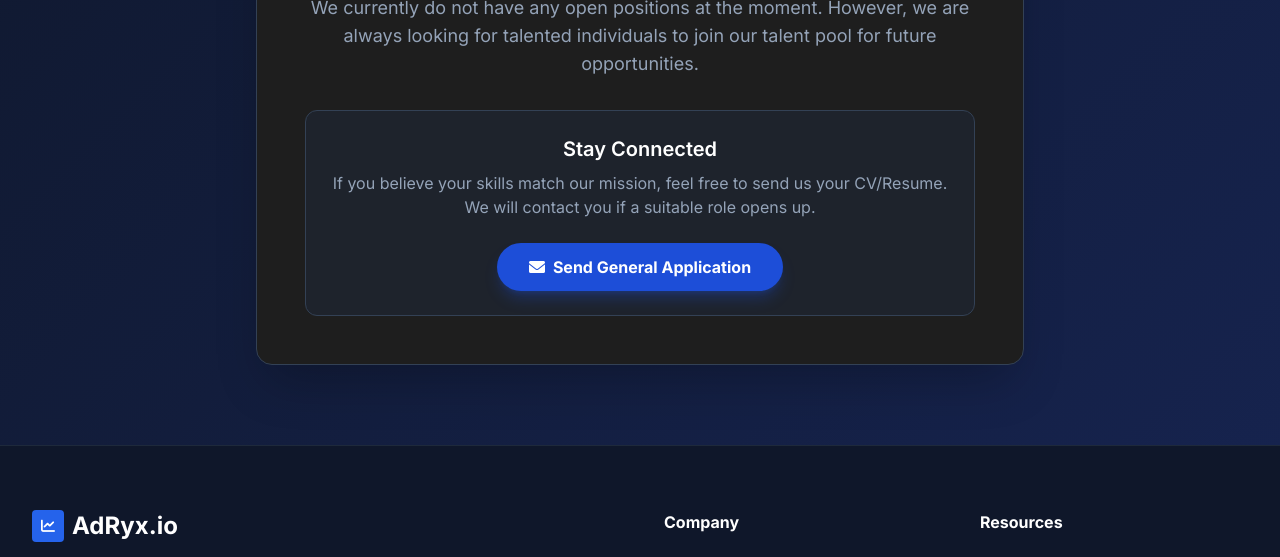
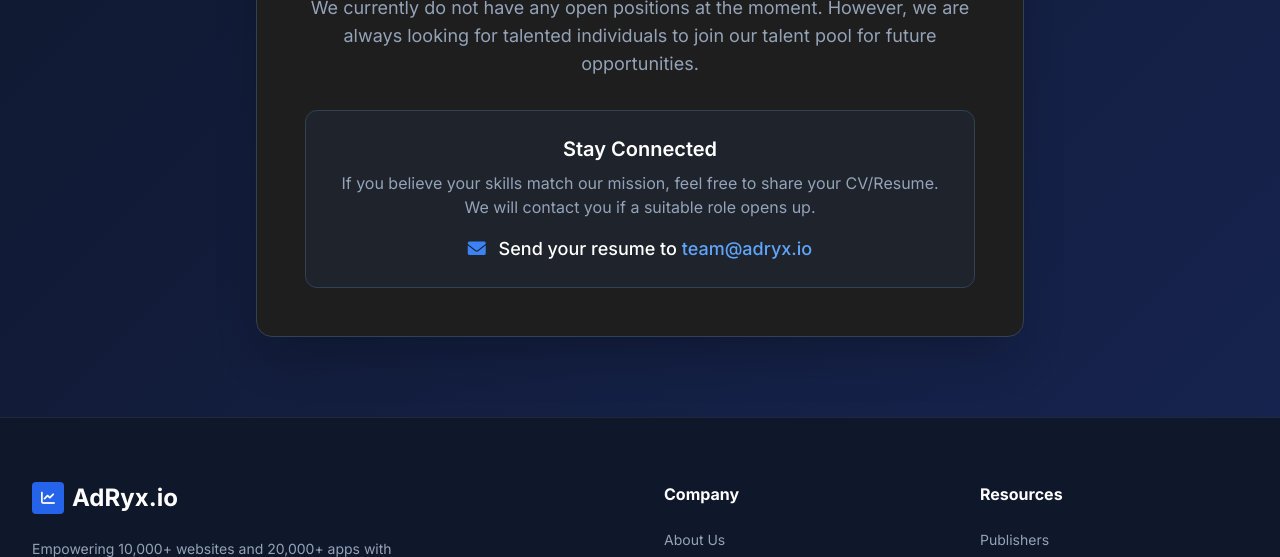
Before and after one commit to edrf93/project1931399111100101, a website: page careers.html in a window 1280 px wide. Shown: the part 543-1100 px from the top of the page. Drawn offline with nearby package versions, Linux system fonts and the light colour scheme.

Commit message:
Add files via upload

```diff
--- a/careers.html
+++ b/careers.html
@@ -73,12 +73,13 @@
 
                 <div class="p-6 bg-slate-800/50 rounded-xl border border-slate-700">
                     <h3 class="text-xl font-semibold text-white mb-2">Stay Connected</h3>
-                    <p class="text-slate-400 mb-6">
-                        If you believe your skills match our mission, feel free to send us your CV/Resume. We will contact you if a suitable role opens up.
+                    <p class="text-slate-400 mb-4">
+                        If you believe your skills match our mission, feel free to share your CV/Resume. We will contact you if a suitable role opens up.
                     </p>
-                    <a href="mailto:team@adryx.io?subject=General Career Application" class="inline-flex items-center bg-blue-700 hover:bg-blue-800 text-white px-8 py-3 rounded-full font-bold transition shadow-lg shadow-blue-700/30">
-                        <i class="fas fa-envelope mr-2"></i> Send General Application
-                    </a>
+                    <div class="text-lg text-white font-medium mt-4">
+                        <i class="fas fa-envelope text-blue-500 mr-2"></i>
+                        Send your resume to <a href="mailto:team@adryx.io" class="text-blue-400 hover:text-blue-300 transition hover:underline">team@adryx.io</a>
+                    </div>
                 </div>
             </div>
         </section>
```
